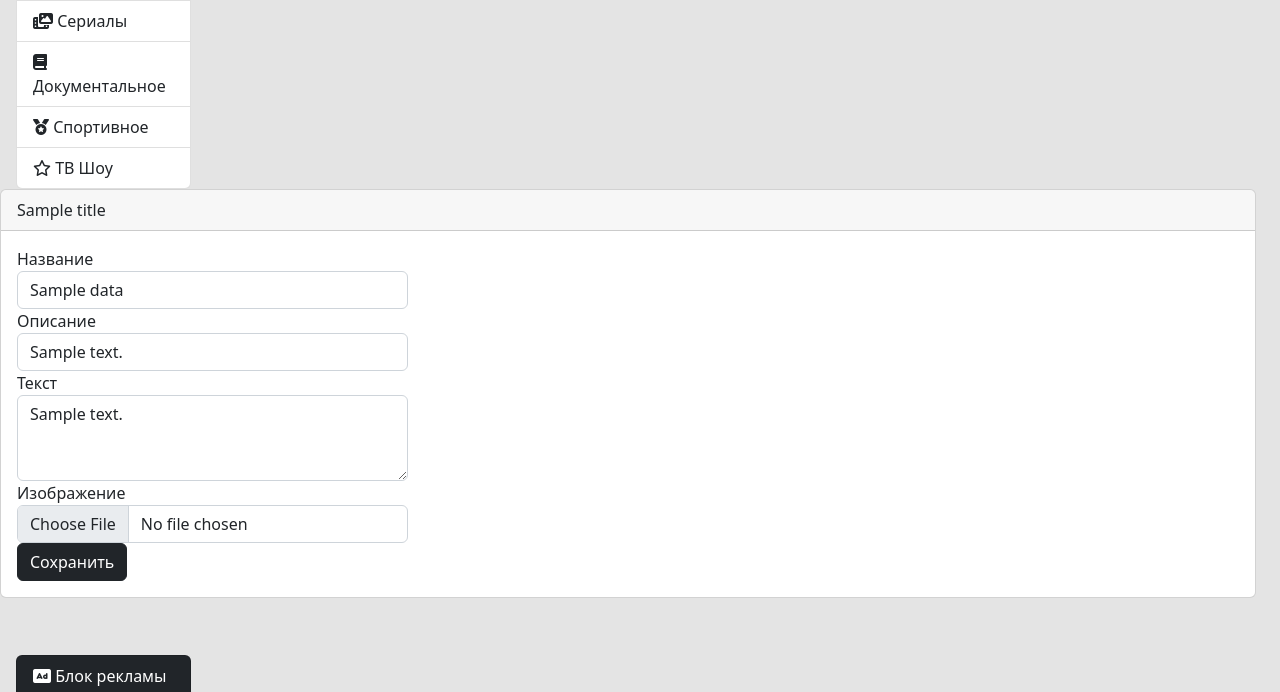
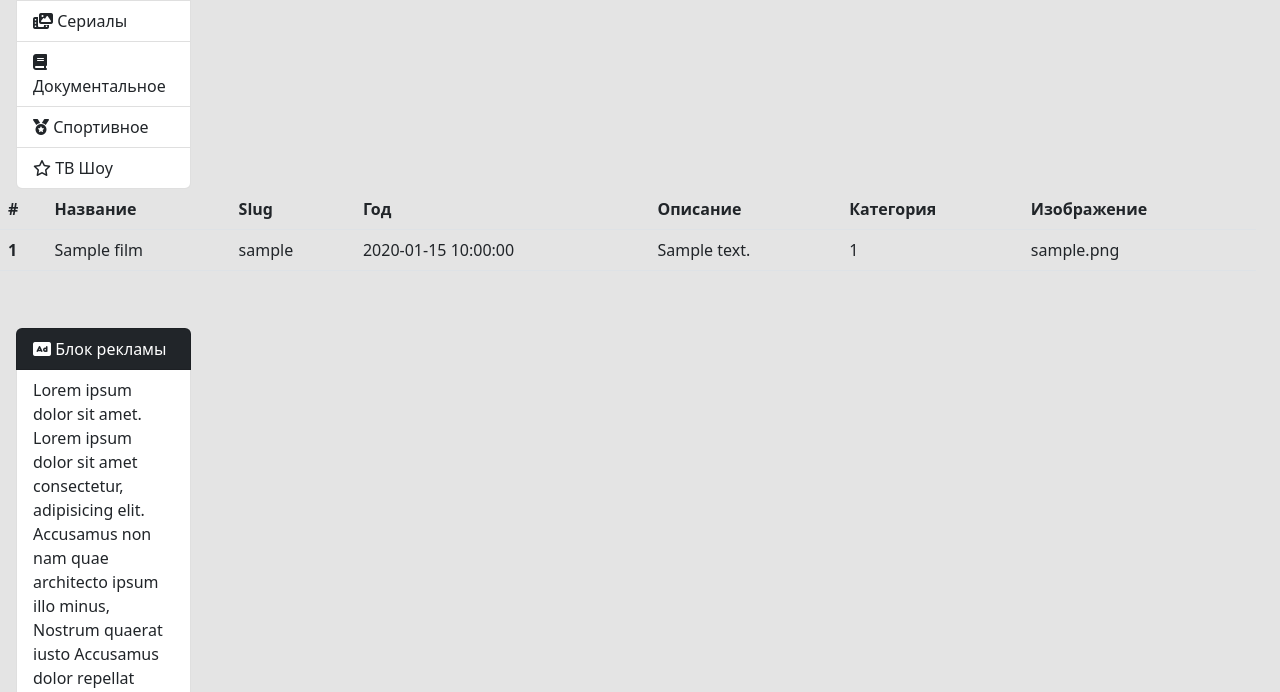
Before and after one commit to sergeisavelyev/filmik, a PHP site: template application/views/admin/edit.php in a window 1280 px wide. Shown: the part 581-1273 px from the top of the page. Run offline with PHP 8.4, Linux system fonts and the light colour scheme; the template is opened without the code that fills it: most values are stand-ins (such as "Sample title", 1, 10 or a date in 2020); some libraries are stand-ins or nearby versions.

Commit message:
admin/edit added

```diff
--- a/application/config/routes.php
+++ b/application/config/routes.php
@@ -120,6 +120,11 @@ return [
 		'action' => 'add',
 	],
 
+	'admin/edit/{id:\d+}' => [
+		'controller' => 'admin',
+		'action' => 'edit',
+	],
+
 	'admin/edit' => [
 		'controller' => 'admin',
 		'action' => 'edit',
--- a/application/views/admin/edit.php
+++ b/application/views/admin/edit.php
@@ -1,32 +1,80 @@
 <div class="content-wrapper">
     <div class="container-fluid">
+        <?php if (empty($id)) : ?>
+            <table class="table">
+                <thead>
+                    <tr>
+                        <th scope="col">#</th>
+                        <th scope="col">Название</th>
+                        <th scope="col">Slug</th>
+                        <th scope="col">Год</th>
+                        <th scope="col">Описание</th>
+                        <th scope="col">Категория</th>
+                        <th scope="col">Изображение</th>
+                    </tr>
+                </thead>
+                <tbody>
+                    <?php foreach ($film_data as $film) : ?>
+                        <tr id="<?php echo $film['id']; ?>">
+                            <th scope="row"><?php echo $film['id']; ?></th>
+                            <td><?php echo $film['title']; ?></td>
+                            <td><?php echo $film['slug']; ?></td>
+                            <td><?php echo $film['date']; ?></td>
+                            <td><?php echo mb_strimwidth($film['content'], 0, 100, "..."); ?></td>
+                            <td><?php echo $film['category_id']; ?></td>
+                            <td><?php echo $film['img']; ?></td>
+                        </tr>
+                    <?php endforeach; ?>
+                </tbody>
+            </table>
+        <?php else : ?>
             <div class="card mb-3">
                 <div class="card-header"><?php echo $title; ?></div>
                 <div class="card-body">
                     <div class="row">
                         <div class="col-sm-4">
-                        <form action="/admin/edit/<?php echo $data['id']; ?>" method="post">
-                            <div class="form-group">
+                            <?php foreach ($film_data as $film) : ?>
+                                <form action="/admin/edit/<?php echo $film['id']; ?>">
+                                    <div class="form-group mb-2">
                                         <label>Название</label>
-                                <input class="form-control" type="text" value="<?php echo htmlspecialchars($data['name'], ENT_QUOTES); ?>" name="name">
+                                        <input class="form-control" type="text" value="<?php echo htmlspecialchars($film['title'], ENT_QUOTES); ?>" name="name">
                                     </div>
-                            <div class="form-group">
+                                    <div class="form-group mb-2">
+                                        <label>Slug</label>
+                                        <input class="form-control" type="text" value="<?php echo htmlspecialchars($film['slug'], ENT_QUOTES); ?>" name="slug">
+                                    </div>
+                                    <div class="form-group mb-2">
+                                        <label>Год</label>
+                                        <input class="form-control" type="text" value="<?php echo htmlspecialchars($film['date'], ENT_QUOTES); ?>" name="date">
+                                    </div>
+                                    <div class="form-group mb-2">
                                         <label>Описание</label>
-                                <input class="form-control" type="text" value="<?php echo htmlspecialchars($data['description'], ENT_QUOTES); ?>" name="description">
+                                        <textarea class="form-control" rows="3" name="text"><?php echo htmlspecialchars($film['content'], ENT_QUOTES); ?></textarea>
                                     </div>
-                            <div class="form-group">
-                                <label>Текст</label>
-                                <textarea class="form-control" rows="3" name="text"><?php echo htmlspecialchars($data['text'], ENT_QUOTES); ?></textarea>
-                            </div>
-                            <div class="form-group">
+
+                                    <select class="form-select mb-2 mt-2" name="category">
+                                        <option value="1" <?php if ($film['category_id'] == 1) :
+                                                                echo 'selected';
+                                                            endif; ?>>Фильмы</option>
+                                        <option value="2" <?php if ($film['category_id'] == 2) :
+                                                                echo 'selected';
+                                                            endif; ?>>Сериалы</option>
+                                        <option value="3" <?php if ($film['category_id'] == 3) :
+                                                                echo 'selected';
+                                                            endif; ?>>Документальные</option>
+                                    </select>
+
+                                    <div class="form-group mb-2">
                                         <label>Изображение</label>
                                         <input class="form-control" type="file" name="img">
                                     </div>
-                            <button type="submit" class="btn btn-dark btn-block">Сохранить</button>
+                                    <button type="submit" class="btn btn-dark btn-block mt-2">Сохранить</button>
                                 </form>
+                            <?php endforeach; ?>
                         </div>
                     </div>
                 </div>
             </div>
+        <?php endif; ?>
     </div>
 </div>
--- a/public/scripts/main.js
+++ b/public/scripts/main.js
@@ -211,4 +211,8 @@ $(function() {
 		});
 	})
 
+	$('tr').on('click', function () {
+		const id = $(this).attr('id');
+		window.location.href = '/admin/edit/' + id;
+	});
 });
--- a/public/styles/admin.css
+++ b/public/styles/admin.css
@@ -16,6 +16,10 @@ body.fixed-nav {
 .content-wrapper {
   min-height: calc(100vh - 56px);
   padding-top: 1rem; }
+
+tr {
+  cursor: pointer;
+}
 
 .scroll-to-top {
   position: fixed;
```
Also changed, not shown: application/controllers/AdminController.php (+6 -2 lines), application/models/Admin.php (+12 -0 lines). Lines whose indentation alone changed are shown as unchanged.
